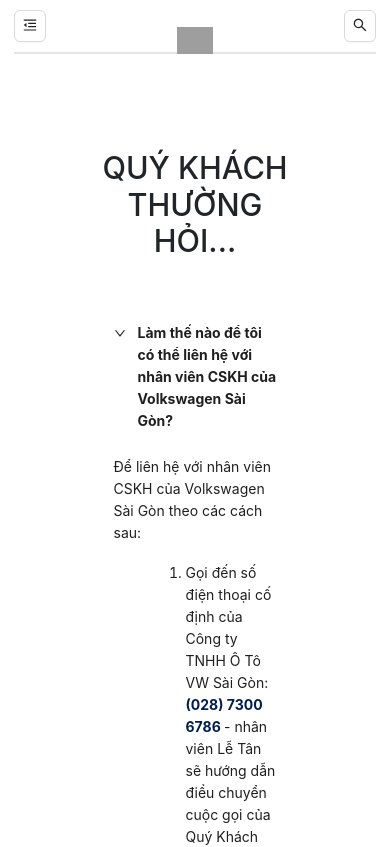
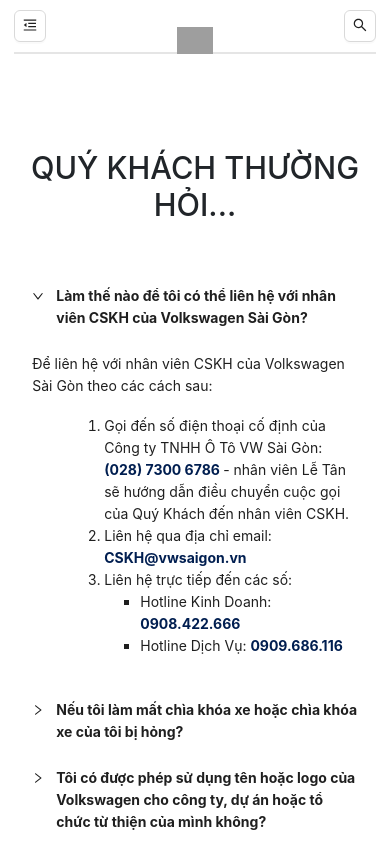
Before and after one commit to Killa-esque/car_sales, a Next.js app: page /faq in a window 390 px wide. Shown: the top 847 px of the page. Built offline with nearby package versions, Linux system fonts and the light colour scheme; grey boxes are pictures that could not be loaded.

Commit message:
Fix responsive

```diff
--- a/src/app/(pages)/faq/page.tsx
+++ b/src/app/(pages)/faq/page.tsx
@@ -220,7 +220,7 @@ const FAQPage = (props: Props) => {
   return (
     <>
       <Row style={{ marginTop: 150, marginBottom: 150 }}>
-        <Col span={12} offset={6}>
+        <Col xs={{span: 22, offset: 1}} md={{span: 18, offset: 4}} xl={{span: 12, offset: 6}}>
           <h1 style={{ textAlign: 'center' }}>
             QUÝ KHÁCH THƯỜNG HỎI...
           </h1>
```
